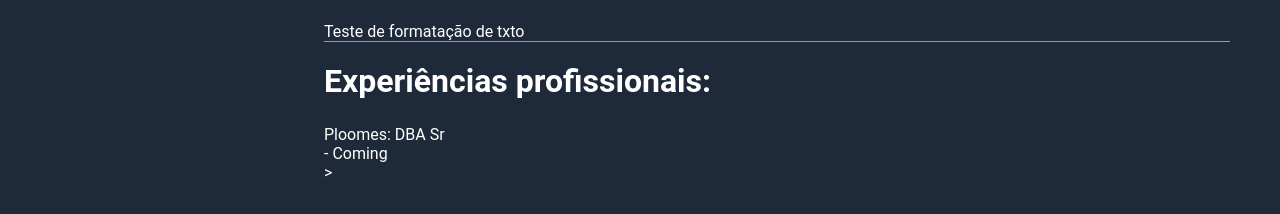
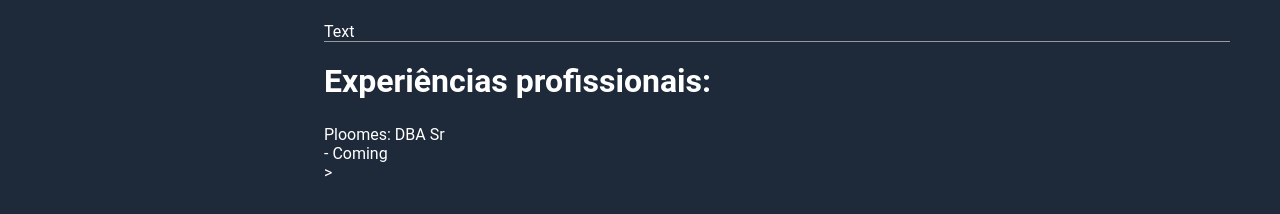
Before and after one commit to JPSOliveira10/JPSOliveira10.github.io, a plain HTML site: page index.html in a window 1280 px wide. Shown: the part 652-866 px from the top of the page. Drawn offline with nearby package versions, Linux system fonts and the light colour scheme.

Commit message:
Port V1.2

```diff
--- a/index.html
+++ b/index.html
@@ -61,7 +61,7 @@
 
             <h2 id="skills-section-title">Sobre Mim: </h2>
                 <div id="skills-container">
-                    <p >Teste de formatação de txto</p>
+                    <p >Text</p>
 
                 </div>
 
```
